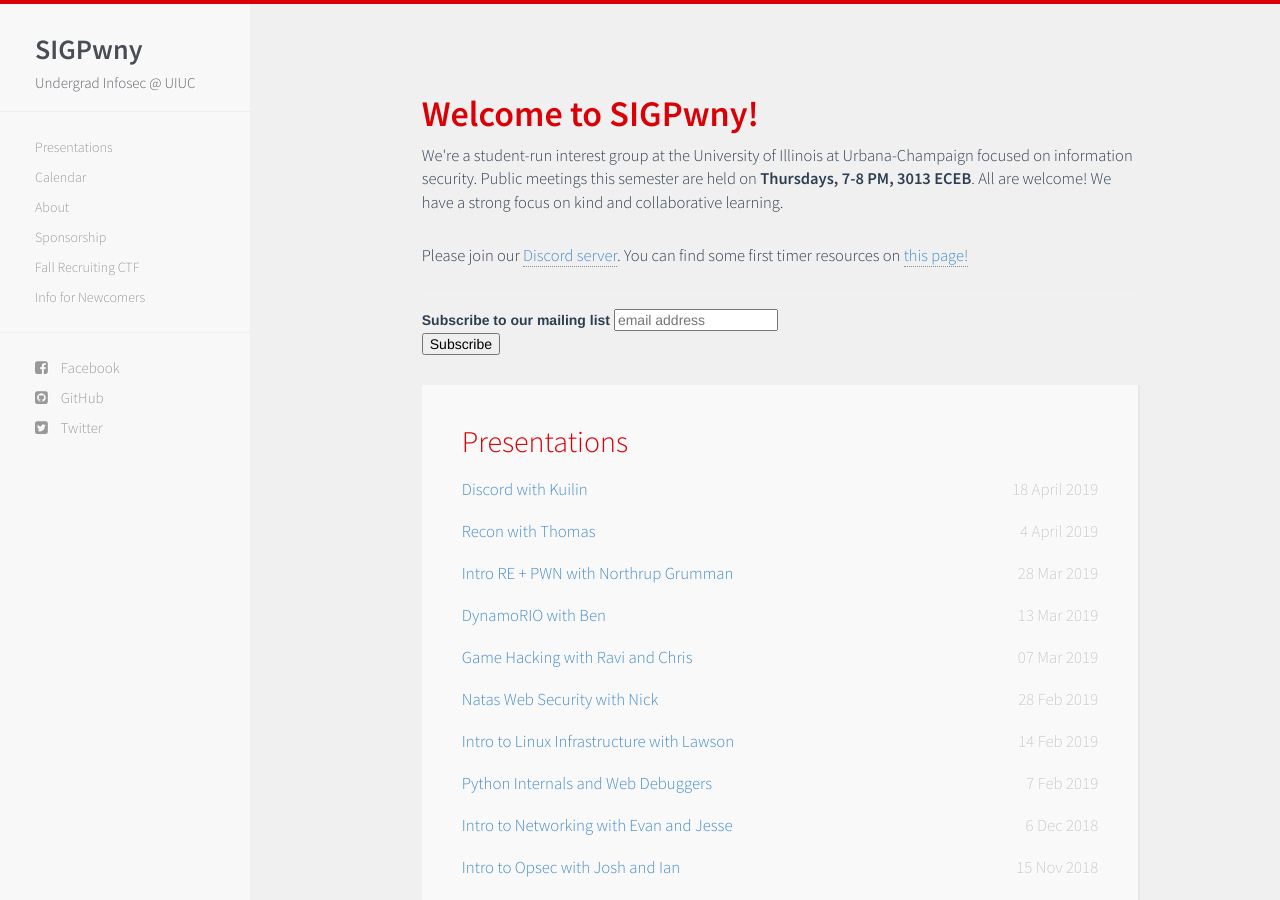
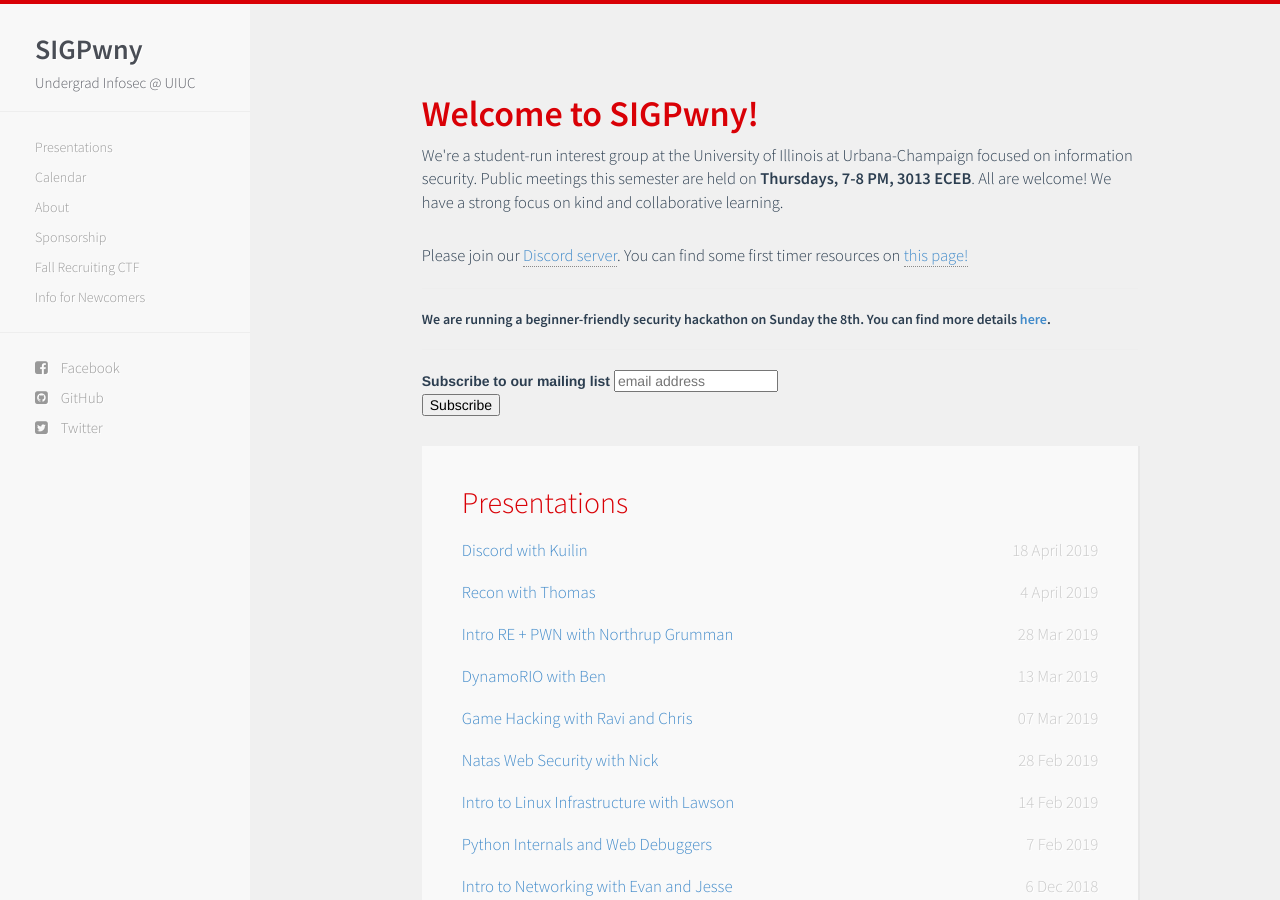
Before and after one commit to sigpwny/sigpwny.github.io-archive, a Jekyll site: the page built from index.html, in a window 1280 px wide and 900 px high. Built offline with Jekyll 4.4.1, drawn with Linux system fonts in a browser that asks for light colours; nearby versions of some CDN libraries; comment, search, counter and statistics services are not loaded.

Commit message:
Update greeting.html

```diff
--- a/_includes/greeting.html
+++ b/_includes/greeting.html
@@ -7,6 +7,8 @@
 	  semester are held on <b>Thursdays, 7-8 PM, 3013 ECEB</b>. All are welcome! We have a strong focus on kind and collaborative learning.</p>
     <br>
     <p>Please join our <a href="https://discord.gg/cWcZ6a9">Discord server</a>. You can find some first timer resources on <a href = "\newcomers.html">this page!</a></p>
+    <hr>
+	<b>We are running a beginner-friendly security hackathon on Sunday the 8th. You can find more details <a href="/ctf">here</a>.</b>
     <hr>
 
     <!-- Begin Mailchimp Signup Form -->
```
